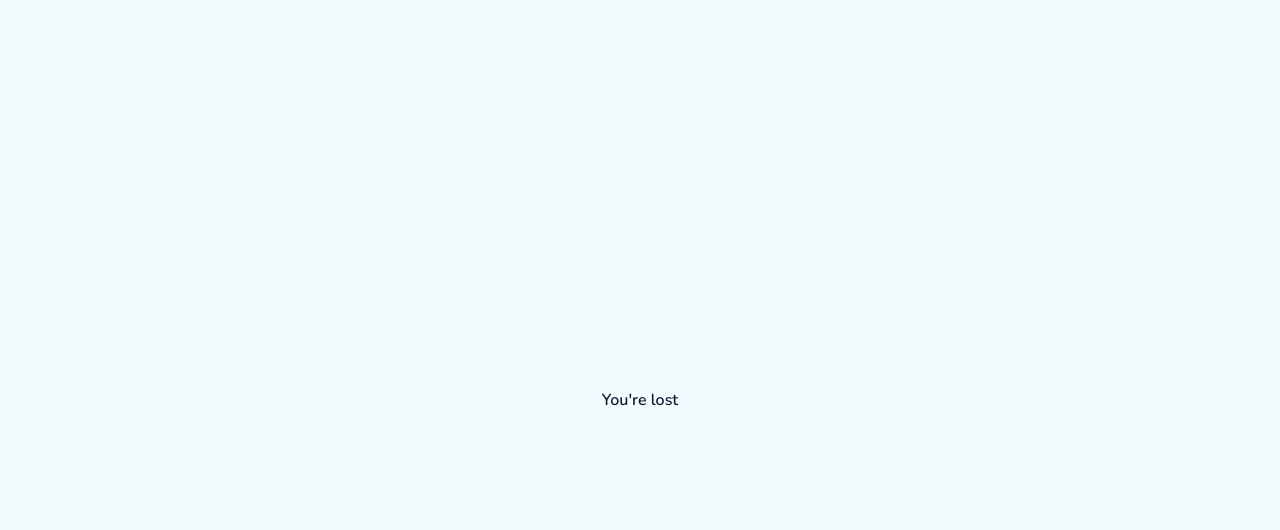
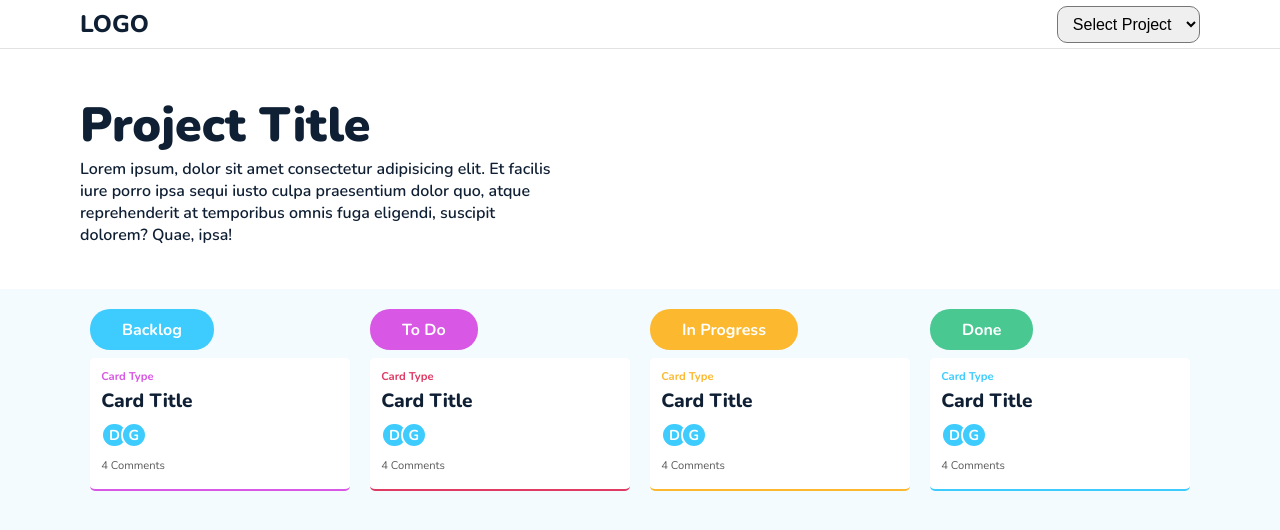
Before and after one commit to Sami-Rocks/mangr, a React (Create React App) app: page /dashboard in a window 1280 px wide. Shown: the top 530 px of the page. Built offline with nearby package versions, Linux system fonts and the light colour scheme.

Commit message:
designs done, implementation left

```diff
--- a/package.json
+++ b/package.json
@@ -12,6 +12,7 @@
     "@types/react-dom": "^17.0.9",
     "node-sass": "^6.0.1",
     "react": "^17.0.2",
+    "react-beautiful-dnd": "^13.1.0",
     "react-dom": "^17.0.2",
     "react-hook-form": "^7.12.1",
     "react-router-dom": "^5.2.0",
--- a/src/assets/styles/_colors.scss
+++ b/src/assets/styles/_colors.scss
@@ -5,4 +5,5 @@ $dark: #0f1f34;
 $blue: #3eccfe;
 $purple: #d857e4;
 $yellow: #fcb930;
-$greem: #49c892;
+$green: #49c892;
+$red: #df3a63;
--- a/src/assets/styles/_form.scss
+++ b/src/assets/styles/_form.scss
@@ -6,7 +6,7 @@ form{
         label{
             margin: .5rem .2rem;
         }
-        input{
+        input,select{
             width: 95%;
             font-size: 1rem;
             padding: .7rem .7rem;
--- /dev/null
+++ b/src/components/Card/index.tsx
@@ -0,0 +1,17 @@
+import './style.scss'
+
+const Card = (props:any) =>{
+    return(
+        <div className={`card ${props.type}`}>
+            <p className="card-type">Card Type</p>
+            <h3 className="card-title">Card Title</h3>
+            <div className="card-to" >
+                <div className="user">D</div>
+                <div className="user">G</div>
+            </div>
+            <div className="desc">4 Comments</div>
+        </div>
+    )
+}
+
+export default Card
--- /dev/null
+++ b/src/components/Card/style.scss
@@ -0,0 +1,61 @@
+@import './../../assets/styles/colors';
+
+@mixin card ($type_color: $purple){
+    width: auto;
+    background-color: white;
+    margin: .5rem 0;
+    border-radius: 5px;
+    text-align: left;
+    padding: .7rem;
+    border-bottom: 2px solid $type_color;
+    .card-type{
+        font-weight: 700;
+        color: $type_color;
+        font-size: .7rem;
+    }
+    .card-title{
+        font-size: 1.2rem;
+        font-weight: 800;
+        margin: .2rem 0;
+    }
+    .card-to{
+        display: flex;
+        .user{
+            background-color: $blue;
+            border: 2px solid white;
+            width: fit-content;
+            width: .8rem;
+            height: .8rem;
+            display: flex;
+            justify-content: center;
+            align-items: center;
+            color: white;
+            font-weight: 700;
+            font-size: .9rem;
+            padding: .3rem;
+            border-radius: 50%;
+            margin: .3rem 0;
+            margin-right: -7px;
+        }
+    }
+    .desc{
+        margin: .3rem 0;
+        color: $dark-grey;
+        font-size: .7rem;
+        display: flex;
+    }
+
+}
+
+.card {
+    @include card($purple)
+}
+.bug{
+    @include card($red)
+}
+.task{
+    @include card($blue)
+}
+.feature{
+    @include card($yellow)
+}
--- a/src/containers/App/index.tsx
+++ b/src/containers/App/index.tsx
@@ -7,37 +7,23 @@ import {
 } from 'react-router-dom'
 import Register from '../Register';
 import LogIn from '../LogIn';
-import { Cross, Doughnut, Square, Times } from '../../components/shapes';
-
+import Dashboard from '../Dashboard';
 
 
 function App() {
 
-  const background = () =>{
-    let b:any =[]
-    for(let i = 0; i<100; i++){
-      b.push(<><Square /><Cross /><Times /><Doughnut /></>)
-    }
-    return(
-      <>
-        {b}
-      </>
-    )
-  }
-
   return (
     <Router>
       <div className="App">
-        <div className="background">
-          {background()}
-          {/* <Cross /> */}
-        </div>
         <Switch>
           <Route exact path='/'>
             <Register />
           </Route>
           <Route exact path='/log-in'>
             <LogIn />
+          </Route>
+          <Route exact path="/dashboard" >
+            <Dashboard />
           </Route>
           <Route path='/*' >
               <p>You're lost</p>
--- /dev/null
+++ b/src/containers/Dashboard/index.tsx
@@ -0,0 +1,63 @@
+import Card from '../../components/Card'
+import './style.scss'
+
+const Dashboard = () =>{
+    return(
+        <div className="dashboard" >
+            <header>
+                <div className="header-container">
+                    <div className="logo">
+                        <h1>LOGO</h1>
+                    </div>
+                    <div className="inputGroup">
+                        <select name="cars" id="cars">
+                            <option value="">Select Project</option>
+                            <option value="saab">Saab</option>
+                            <option value="mercedes">Mercedes</option>
+                            <option value="audi">Audi</option>
+                        </select>
+                    </div>
+                </div>
+            </header>
+            <div className="top-board">
+                <div className="top-board-container">
+                    <h1 className="project-title">
+                        Project Title
+                    </h1>
+                    <p className="project-description">Lorem ipsum, dolor sit amet consectetur adipisicing elit. Et facilis iure porro ipsa sequi iusto culpa praesentium dolor quo, atque reprehenderit at temporibus omnis fuga eligendi, suscipit dolorem? Quae, ipsa!</p>
+                </div>
+            </div>
+            <div className="project-collaborators"></div>
+            <div className="board">
+                <div className="board-container">
+                    <div className="section backlog">
+                        <div className="section-title">Backlog</div>
+                        <div className="section-content">
+                            <Card type="" />
+                        </div>
+                    </div>
+                    <div className="section todo">
+                        <div className="section-title">To Do</div>
+                        <div className="section-content">
+                            <Card type="bug" />
+                        </div>
+                    </div>
+                    <div className="section in-progress">
+                        <div className="section-title">In Progress</div>
+                        <div className="section-content">
+                            <Card type="feature" />
+                        </div>
+                    </div>
+                    <div className="section done">
+                        <div className="section-title">Done</div>
+                        <div className="section-content">
+                            <Card type="task" />
+                        </div>
+                    </div>
+                </div>
+            </div>
+        </div>
+    )
+}
+
+export default Dashboard
--- /dev/null
+++ b/src/containers/Dashboard/style.scss
@@ -0,0 +1,76 @@
+.dashboard{
+    min-height: 100vh;
+    width: 100%;
+    header{
+        background: white;
+        height: 3rem;
+        border-bottom: 1px solid #e2e2e2;
+        overflow: hidden;
+        .header-container{
+            margin: 0 auto;
+            width: 70rem;
+            display: flex;
+            justify-content: space-between;
+            height: inherit;
+            align-items: center;
+
+            h1{
+                font-size: 1.5rem;
+                font-weight: 800;
+            }
+
+            select{
+                border-radius: 10px;
+                padding: .5rem .7rem;
+                &:focus{
+                    outline: none;
+                    box-shadow:  rgba(62, 204, 254, 0.2) 0px 2px 8px 0px;
+                }
+            }
+        }
+    }
+
+    .top-board{
+        text-align: left;
+        height: 15rem;
+        background: white;
+        display: flex;
+        flex-direction: column;
+        justify-content: center;
+        .top-board-container{
+            margin: 0 auto;
+            width: 70rem;
+        }
+        h1{
+            font-weight: 900;
+            font-size: 3rem;
+        }
+        p{
+            width: 30rem;
+        }
+    }
+    .board{
+        margin-top: 10px;
+        .board-container{
+            margin: 0 auto;
+            width: 70rem;
+            display: flex;
+            flex-direction: row;
+            justify-content: space-between;
+
+            .section{
+                width: 20rem;
+                padding: 10px;
+                .section-title{
+                    font-size: 1rem;
+                    text-align: left;
+                    width: fit-content;
+                    color: white;
+                    border-radius: 20px;
+                    padding: .6rem 2rem;
+                    font-weight: 700;
+                }
+            }
+        }
+    }
+}
--- a/src/style.scss
+++ b/src/style.scss
@@ -27,3 +27,19 @@ body {
   font-family: "Nunito", sans-serif;
   background-color: $background;
 }
+
+
+.backlog .section-title{
+  background-color: $blue;
+}
+.todo .section-title{
+  background-color: $purple;
+}
+
+.in-progress .section-title {
+  background-color: $yellow;
+}
+
+.done .section-title{
+  background-color: $green;
+}
```
Also changed, not shown: 1 other file (tests, documents, lock files or other folders).
